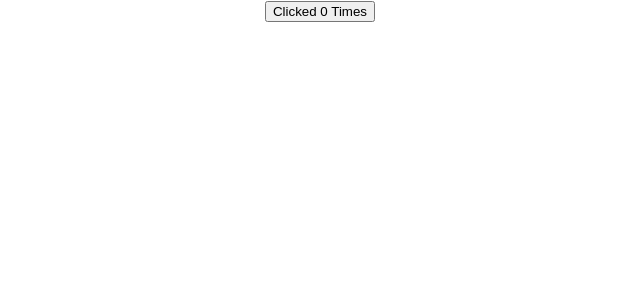
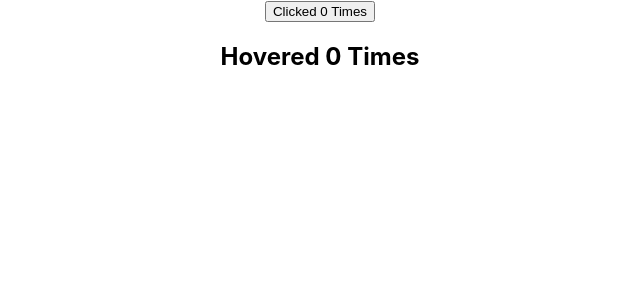
Before and after one commit to siegfred14/reactStudy, a React (Create React App) app: page / in a window 1280 px wide. Shown: the top 300 px of the page, without its empty margins (320-960 px from the left). Built offline with nearby package versions, Linux system fonts and the light colour scheme.

Commit message:
HoverCounterTwo.js created for Render Props

```diff
--- a/src/App.js
+++ b/src/App.js
@@ -26,6 +26,7 @@ import FragmentDemo from "./components/FragmentDemo";
 import FRParentInput from "./components/FRParentInput";
 import Hero from "./components/Hero";
 import HoverCounter from "./components/HoverCounter";
+import HoverCounterTwo from "./components/HoverCounterTwo";
 import ParentComp from "./components/ParentComp";
 import PortalDemo from "./components/PortalDemo";
 import PureComp from "./components/PureComp";
@@ -36,6 +37,7 @@ function App() {
   return (
     <div className="App">
       <ClickCounterTwo />
+      <HoverCounterTwo />
       {/* <ClickCounter name="Siegfred" />
       <HoverCounter /> */}
       {/* <ErrorBoundary>
--- a/src/components/HoverCounterTwo.js
+++ b/src/components/HoverCounterTwo.js
@@ -0,0 +1,28 @@
+import React, { Component } from "react";
+
+class HoverCounterTwo extends Component {
+  constructor(props) {
+    super(props);
+
+    this.state = {
+      count: 0,
+    };
+  }
+
+  incrementCount = () => {
+    this.setState((formerState) => {
+      return { count: formerState.count + 1 };
+    });
+  };
+
+  render() {
+    const { count } = this.state;
+    return (
+      <div>
+        <h2 onMouseOver={this.incrementCount}> Hovered {count} Times</h2>
+      </div>
+    );
+  }
+}
+
+export default HoverCounterTwo;
```
